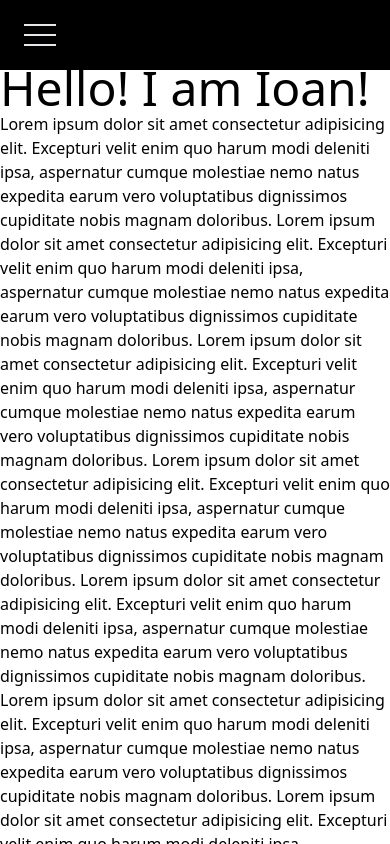
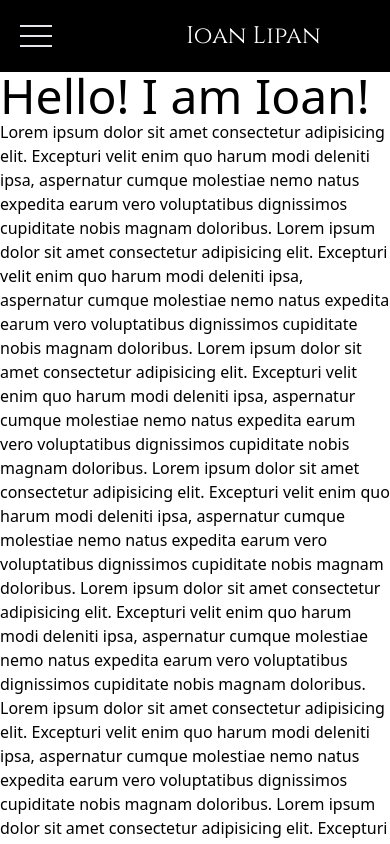
Before and after one commit to IoanLipan/ioanlipan, a Vue app: page / in a window 390 px wide. Shown: the top 844 px of the page. Built offline with nearby package versions, Linux system fonts and the light colour scheme.

Commit message:
fix hamburger button

```diff
--- a/src/components/appHeader.vue
+++ b/src/components/appHeader.vue
@@ -1,37 +1,20 @@
 <template>
-  <nav class="h-16 md:h-16">
-    <!-- desktop menu -->
-    <div class="hidden fixed w-full bg-black p-[10px] md:grid grid-cols-12 text-white">
-      <div class="col-start-2 col-span-10 flex justify-between items-center">
-        <!-- menu -->
-        <HeaderMenuItem title="Ioan Lipan" link="/" class="text-normal" />
-        <HeaderMenuItem title="Web-Developer" link="/web-dev" />
-        <div @click="onClickAbout()" class="flex flex-col text-center items-center">
-          <HeaderMenuItem class="z-10" title="About me" />
-          <div
-            v-if="showDropdown"
-            class="flex flex-col absolute pt-10 bg-gray-800 border border-gray-800 rounded-xl"
-          >
-            <HeaderMenuItem title="Engineer" link="/engineer" />
-            <HeaderMenuItem title="Athlete" link="/athlete" />
-            <HeaderMenuItem title="Problem-Solver" link="/problem-solver" />
-          </div>
+  <nav class="h-[72px] md:h-20">
+    <div class="w-full fixed bg-black p-5 text-white">
+      <div class="grid grid-cols-3 items-center">
+        <div class="space-y-2 w-8 ease-in transition-all duration-500" @click="toggleMenu">
+          <div :class="['h-0.5 bg-gray-200 transition-all duration-400',
+            showMenu ? 'rotate-45 translate-y-[5px]' : '']" />
+          <div :class="['h-0.5 bg-gray-200 transition-all duration-300',
+            showMenu ? 'hidden' : '']" />
+          <div :class="['h-0.5 bg-gray-200 transition-all duration-400',
+            showMenu ? '-rotate-45 -translate-y-[5px]' : '']" />
         </div>
+        <h1 class="font-cinzel text-2xl md:text-4xl col-span-2 md:col-span-1 text-center">
+          Ioan Lipan
+        </h1>
       </div>
-    </div>
-    <!-- mobile menu -->
-    <div class="md:hidden w-full fixed bg-black p-6 text-white">
-      <div v-if="!showMobileMenu" class="space-y-2 w-8" @click="toggleMenu">
-        <div class="h-0.5 bg-gray-200" />
-        <div class="h-0.5 bg-gray-200" />
-        <div class="h-0.5 bg-gray-200" />
-      </div>
-      <div v-else class="space-y-2 w-8" @click="toggleMenu">
-        <div class="w-8 h-0.5 bg-gray-200 rotate-45 translate-y-[10px]" />
-        <div class="w-8 h-0.5 " />
-        <div class="w-8 h-0.5 bg-gray-200 -rotate-45 translate-y-[-10px]" />
-      </div>
-      <div v-show="showMobileMenu" class="h-[92vh] z-50">
+      <div v-show="showMenu" class="h-[92vh] z-50 md:max-w-[40vw]">
         <div class="h-full flex flex-col gap-10 text-3xl pl-5">
           <div></div>
           <HeaderMenuItem title="Home" link="/" @click="closeMenu" />
@@ -54,15 +37,15 @@ export default {
   data() {
     return {
       showDropdown: false,
-      showMobileMenu: false,
+      showMenu: false,
     };
   },
   methods: {
     toggleMenu() {
-      this.showMobileMenu = !this.showMobileMenu;
+      this.showMenu = !this.showMenu;
     },
     closeMenu() {
-      this.showMobileMenu = false;
+      this.showMenu = false;
     },
     onClickAbout() {
       this.showDropdown = !this.showDropdown;
```
